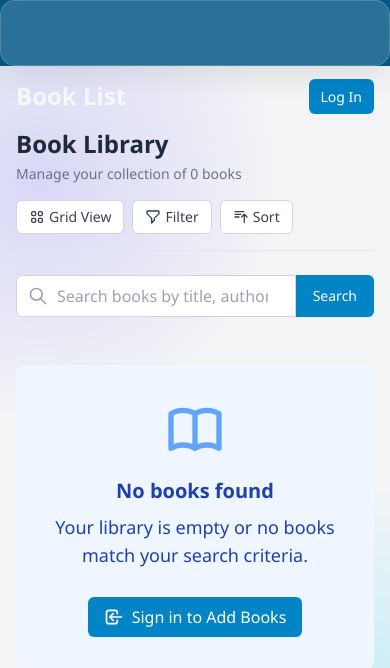
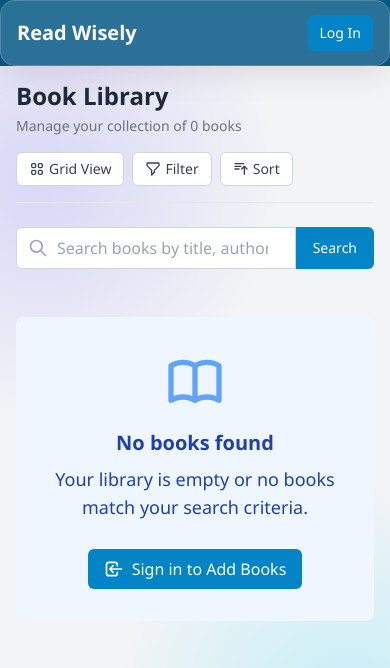
Before and after one commit to latifurrafi/Read_Wisely, a Django app: template templates/book_list.html in a window 390 px wide. Shown: the top 668 px of the page. Run offline with Django 3.2, Linux system fonts and the light colour scheme; the template is opened without the code that fills it, so the values that code supplies are empty; some libraries are stand-ins or nearby versions.

Commit message:
it's_not_update_it's_huge_Update

```diff
--- a/templates/base.html
+++ b/templates/base.html
@@ -55,21 +55,21 @@
   <nav class="bg-primary-800 text-white fixed w-full z-10">
     <div class="container mx-auto px-4">
       <div class="flex justify-between items-center h-16">
+        <!-- Left Side: Toggle Button (if authenticated) + Read Wisely -->
         <div class="flex items-center">
           {% if user.is_authenticated %}
-          <button id="toggle-btn" class="mr-2 p-1 rounded-md hover:bg-primary-700 focus:outline-none">
-            <i class="fas fa-bars text-xl"></i>
-          </button>
+            <button id="toggle-btn" class="mr-2 p-1 rounded-md hover:bg-primary-700 focus:outline-none">
+              <i class="fas fa-bars text-xl"></i>
+            </button>
+          {% endif %}
           <a href="{% url 'book_list' %}" class="text-xl font-bold">Read Wisely</a>
         </div>
-        <div class="hidden md:block">
-          <h5 class="text-white"></h5>
-        </div>
-        <div>
-          <div class="md:flex items-center">
+
+        <!-- Right Side: User Profile Dropdown (if authenticated) or Login Button (hidden on login page) -->
+        <div class="flex items-center">
+          {% if user.is_authenticated %}
             <div class="relative" x-data="{ open: false }">
-              <button @click="open = !open"
-                class="flex items-center text-white hover:bg-primary-700 px-3 py-2 rounded-md">
+              <button @click="open = !open" class="flex items-center text-white hover:bg-primary-700 px-3 py-2 rounded-md">
                 <i class="fas fa-user-circle mr-2"></i>
                 <span>{{ user.username }}</span>
                 <i class="fas fa-chevron-down ml-2 text-xs"></i>
@@ -82,13 +82,13 @@
                 <a href="{% url 'logout' %}" class="block px-4 py-2 text-sm text-gray-700 hover:bg-gray-100">Log Out</a>
               </div>
             </div>
-
-            {% endif %}
-          </div>
+          {% elif request.resolver_match.url_name != 'login' %}
+            <a href="{% url 'login' %}" class="px-3 py-2 rounded-md bg-primary-600 text-white text-sm">Log In</a>
+          {% endif %}
         </div>
       </div>
     </div>
-  </nav>
+</nav>
 
   <!-- Sidebar and Main Content -->
   <div class="flex pt-16 min-h-screen">
@@ -163,29 +163,6 @@
 
     <!-- Main Content -->
     <main id="content" class="flex-1 p-4 md:p-6 {% if user.is_authenticated %}md:ml-64{% endif %} content-transition">
-      <!-- Mobile header with title and login on same line -->
-      <div class="flex justify-between items-center mb-4 md:hidden">
-        <h1 class="text-2xl font-bold">Book List</h1>
-        <div>
-          {% if user.is_authenticated %}
-          <div class="relative" x-data="{ open: false }">
-            <button @click="open = !open" class="p-2 rounded-full bg-primary-600 text-white">
-              <i class="fas fa-user-circle"></i>
-            </button>
-            <div x-show="open" @click.away="open = false"
-              class="absolute right-0 mt-2 w-48 bg-white rounded-md shadow-lg py-1 z-50">
-              <a href="{% url 'user_profile' username=user.username %}"
-                class="block px-4 py-2 text-sm text-gray-700 hover:bg-gray-100">Profile</a>
-              <div class="border-t border-gray-100"></div>
-              <a href="{% url 'logout' %}" class="block px-4 py-2 text-sm text-gray-700 hover:bg-gray-100">Log Out</a>
-            </div>
-          </div>
-          {% else %}
-          <a href="{% url 'login' %}" class="px-3 py-2 rounded-md bg-primary-600 text-white text-sm">Log In</a>
-          {% endif %}
-        </div>
-      </div>
-
       <!-- Alerts/Messages -->
       {% if messages %}
       {% for message in messages %}
@@ -206,8 +183,7 @@
         <h2 class="text-2xl font-bold text-gray-800">Dashboard</h2>
         <div class="flex space-x-2">
           <a href="{% url 'add_book' %}" class="px-3 py-1 bg-primary-600 text-white rounded-md text-sm">Add Book</a>
-          {% comment %} <a href="{% url 'book_list' %}"
-            class="px-3 py-1 border border-primary-600 text-primary-600 rounded-md text-sm">View All</a> {% endcomment %}
+
         </div>
       </div>
 
--- a/templates/book_list.html
+++ b/templates/book_list.html
@@ -5,7 +5,7 @@
 <!-- Page header with actions -->
 <div class="flex flex-col md:flex-row md:justify-between md:items-center pb-4 mb-6 border-b border-gray-200 gap-4">
   <div>
-    <h2 class="text-2xl font-bold text-gray-800">Book Library</h2>
+    <h2 class="text-2xl font-bold text-gray-800 ">Book Library</h2>
     <p class="text-gray-500 text-sm mt-1">Manage your collection of {{ books.count|default:"0" }} books</p>
   </div>
 
```
Also changed, not shown: db.sqlite3.
